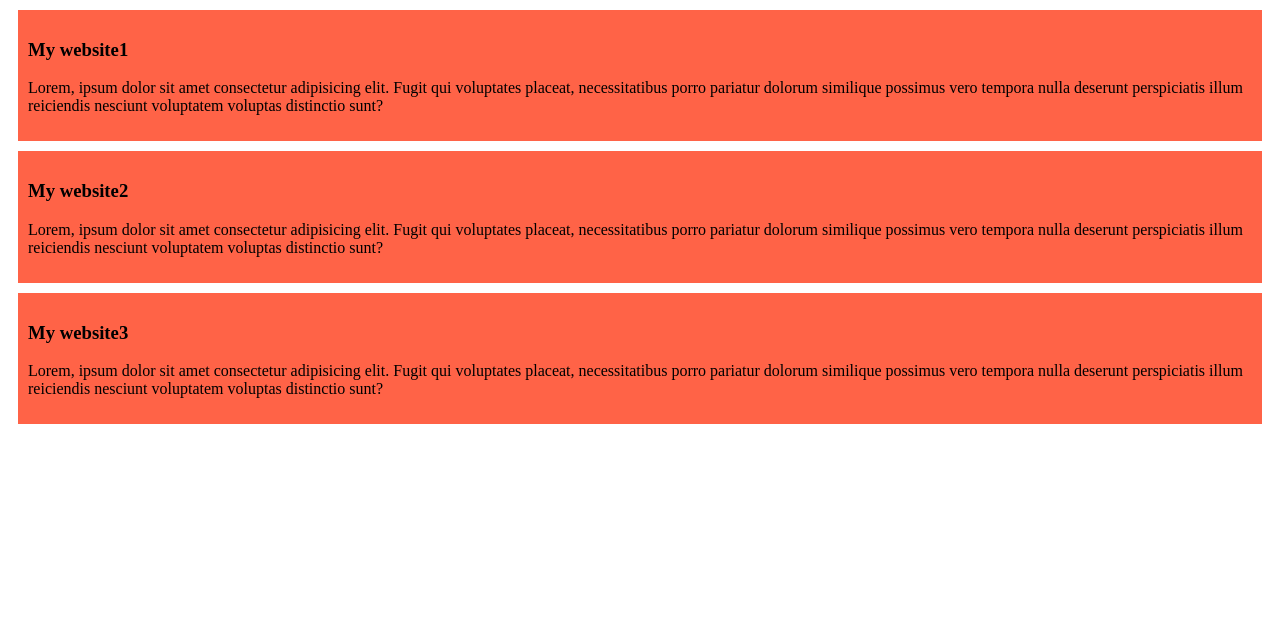
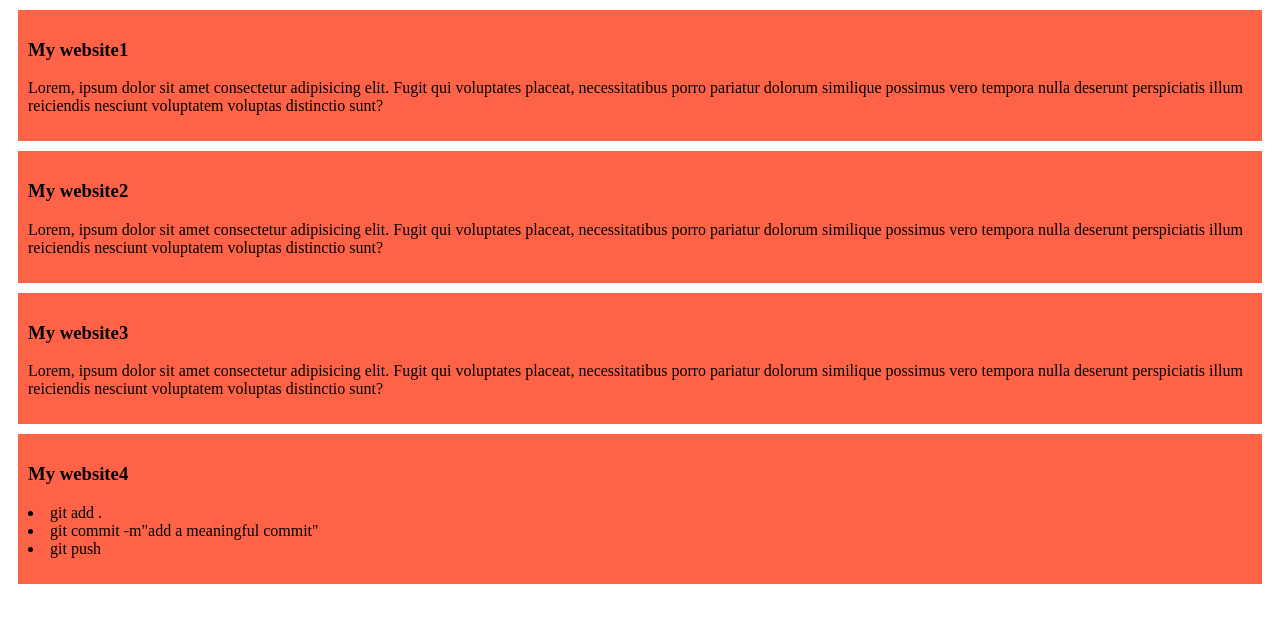
Before and after one commit to AfrinShakila/my-simple-website2, a plain HTML site: page index.html in a window 1280 px wide. Drawn offline with Linux system fonts and the light colour scheme.

Commit message:
added some lists

```diff
--- a/index.html
+++ b/index.html
@@ -18,5 +18,14 @@
         <h3>My website3</h3>
         <p>Lorem, ipsum dolor sit amet consectetur adipisicing elit. Fugit qui voluptates placeat, necessitatibus porro pariatur dolorum similique possimus vero tempora nulla deserunt perspiciatis illum reiciendis nesciunt voluptatem voluptas distinctio sunt?</p>
     </div>
+
+    <div>
+        <h3>My website4</h3>
+        <p><li>git add .</li>
+            <li>git commit -m"add a meaningful commit"</li>
+            <li>git push</li>
+        </p>
+    </div>
+
 </body>
 </html>
```
